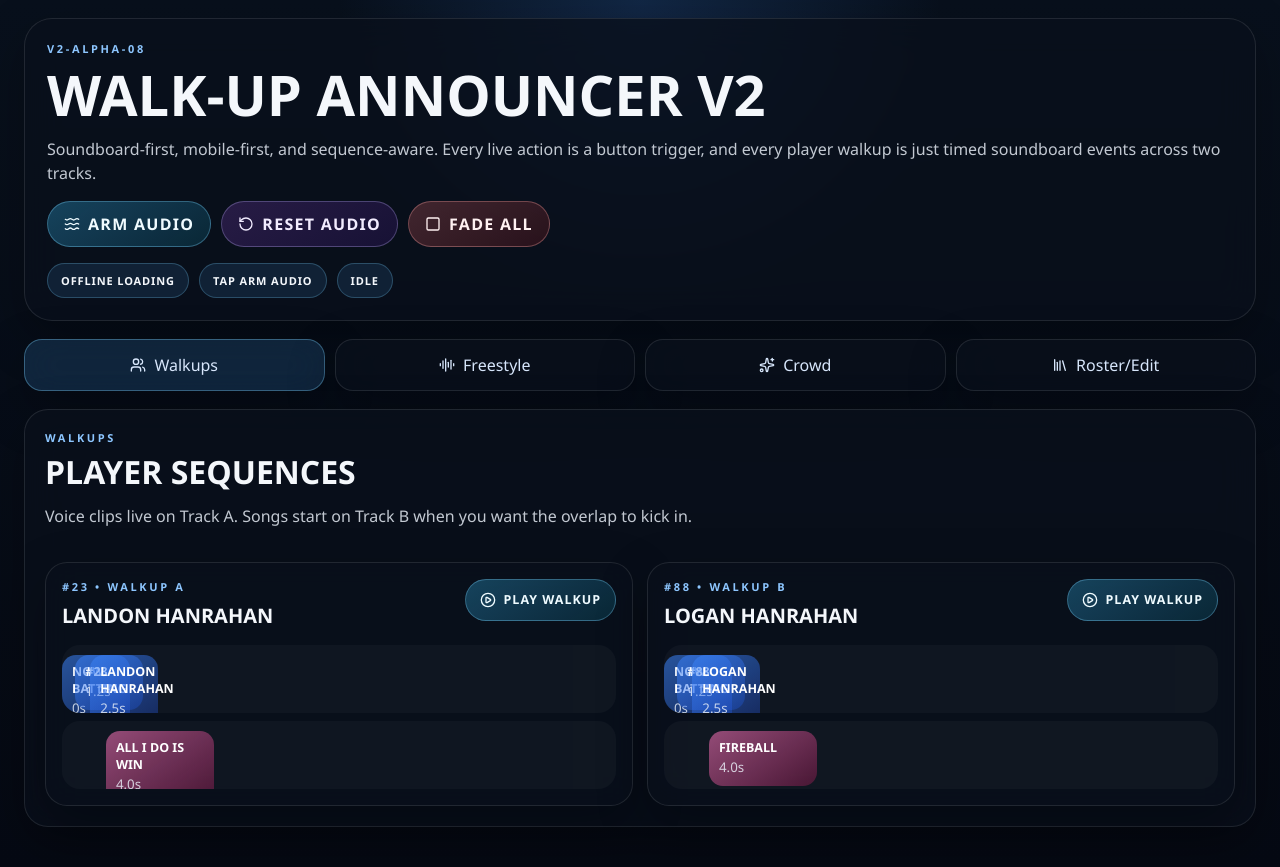
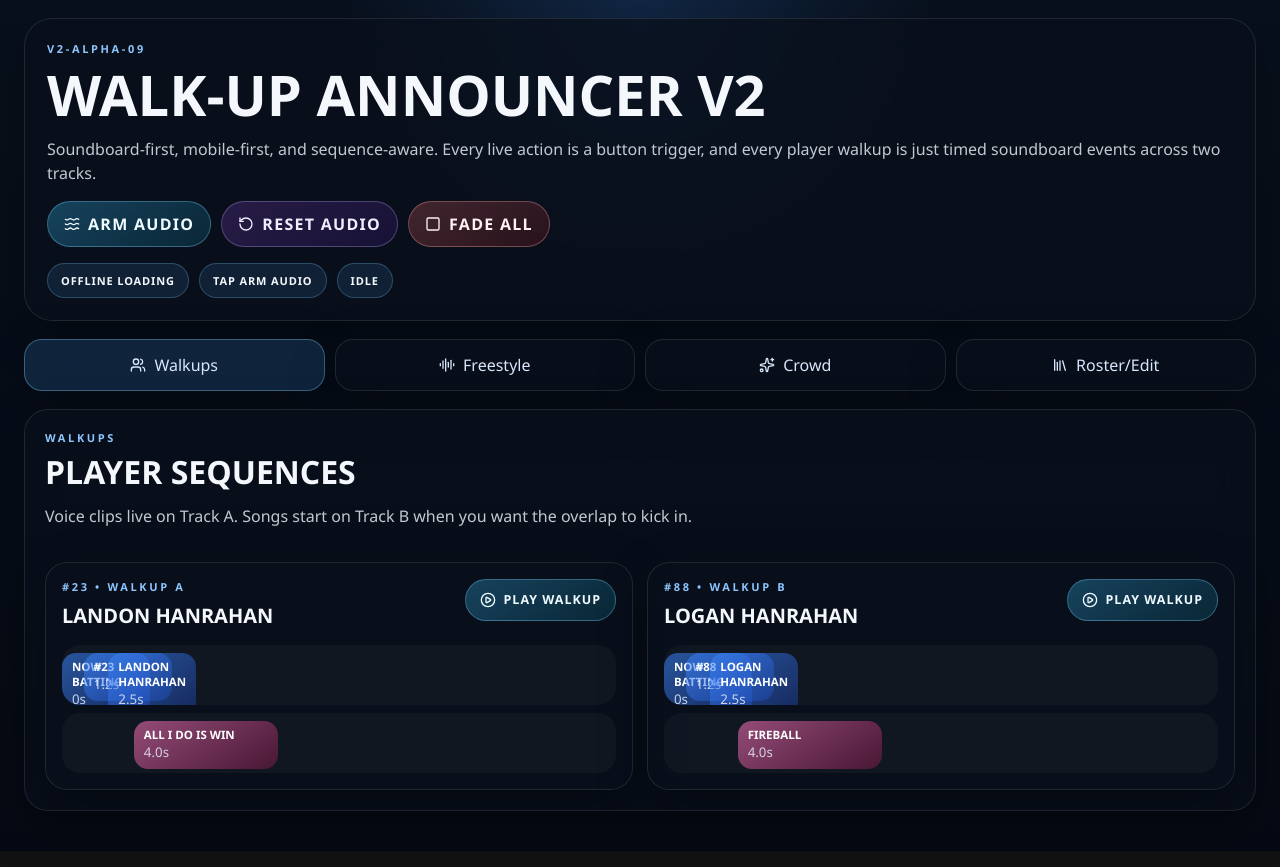
Before and after one commit to ClayBoneNJ/walk-up-announcer, a React (Vite) app in the folder v2/: page / in a window 1280 px wide. Built offline with nearby package versions, Linux system fonts and the light colour scheme.

Commit message:
Zoom v2 sequence lanes and slim event pills

```diff
--- a/v2/src/App.jsx
+++ b/v2/src/App.jsx
@@ -12,7 +12,9 @@ import {
 import { usePlaybackEngine } from "./hooks/usePlaybackEngine";
 import { clipLibrary, players, screenTabs } from "./lib/sampleData";
 
-const APP_BUILD_LABEL = "v2-alpha-08";
+const APP_BUILD_LABEL = "v2-alpha-09";
+const TIMELINE_LEFT_SCALE = 55;
+const TIMELINE_WIDTH_SCALE = 90;
 
 function formatMs(ms) {
   return `${(ms / 1000).toFixed(ms % 1000 === 0 ? 0 : 1)}s`;
@@ -165,8 +167,8 @@ export default function App() {
                             onClick={() => playClipNow(event.clip, player)}
                             className={`timeline-event ${getTrackAccent(event.track)}`}
                             style={{
-                              left: `${Math.min(88, event.startMs / 90)}px`,
-                              width: `${Math.max(68, event.clip.durationMs / 120)}px`,
+                              left: `${Math.min(168, event.startMs / TIMELINE_LEFT_SCALE)}px`,
+                              width: `${Math.max(88, event.clip.durationMs / TIMELINE_WIDTH_SCALE)}px`,
                             }}
                             title={`${event.clip.label} at ${formatMs(event.startMs)}`}
                           >
@@ -186,8 +188,8 @@ export default function App() {
                             onClick={() => playClipNow(event.clip, player)}
                             className={`timeline-event ${getTrackAccent(event.track)}`}
                             style={{
-                              left: `${Math.min(88, event.startMs / 90)}px`,
-                              width: `${Math.max(68, event.clip.durationMs / 120)}px`,
+                              left: `${Math.min(168, event.startMs / TIMELINE_LEFT_SCALE)}px`,
+                              width: `${Math.max(88, event.clip.durationMs / TIMELINE_WIDTH_SCALE)}px`,
                             }}
                             title={`${event.clip.label} at ${formatMs(event.startMs)}`}
                           >
--- a/v2/src/index.css
+++ b/v2/src/index.css
@@ -262,29 +262,30 @@ button {
 
 .timeline-lane {
   position: relative;
-  min-height: 68px;
+  min-height: 60px;
   overflow-x: auto;
+  overflow-y: hidden;
   border-radius: 18px;
   background: rgba(255, 255, 255, 0.03);
-  padding: 10px;
+  padding: 8px 10px;
 }
 
 .timeline-event {
   position: absolute;
-  top: 10px;
+  top: 8px;
   display: grid;
-  gap: 2px;
+  gap: 1px;
   align-content: center;
-  min-height: 48px;
+  min-height: 42px;
   border: 0;
   border-radius: 14px;
-  padding: 8px 10px;
+  padding: 6px 10px;
   text-align: left;
   color: white;
 }
 
 .timeline-event span {
-  font-size: 0.78rem;
+  font-size: 0.72rem;
   font-weight: 800;
   text-transform: uppercase;
 }
```
